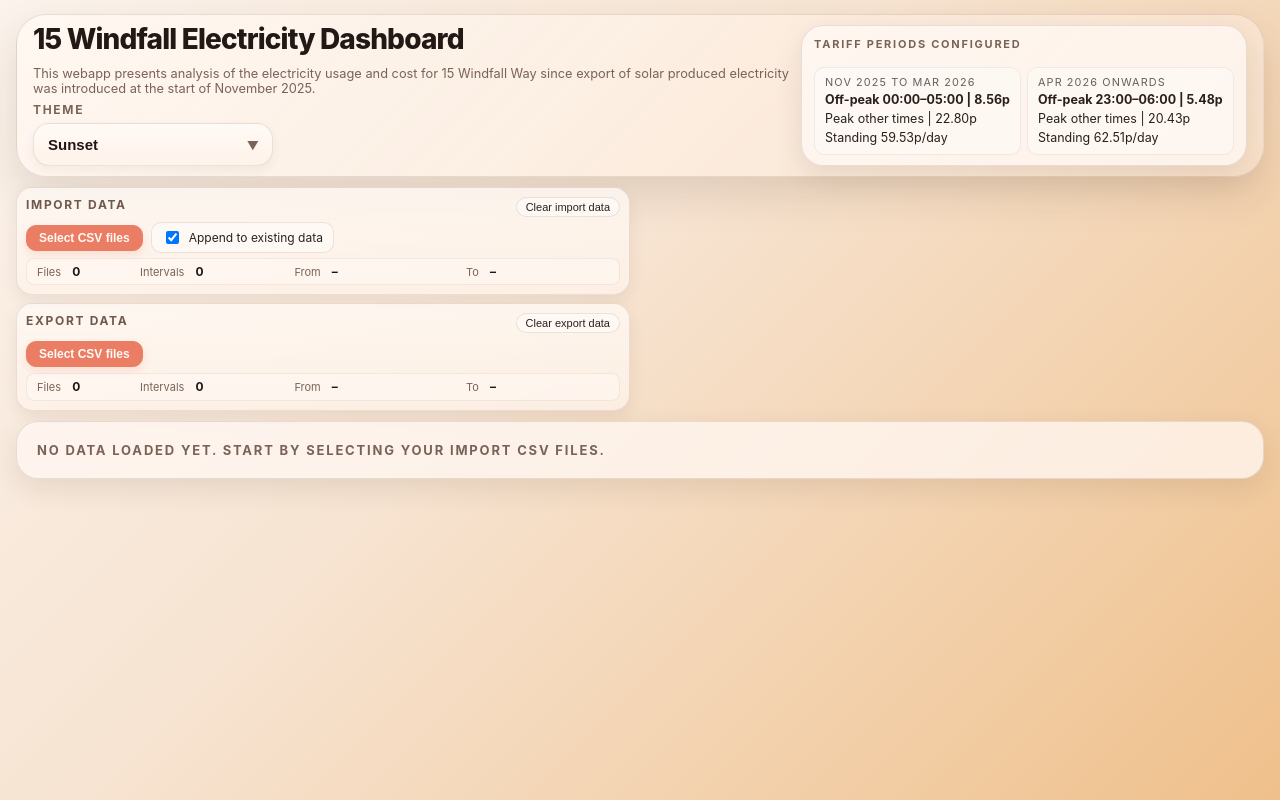
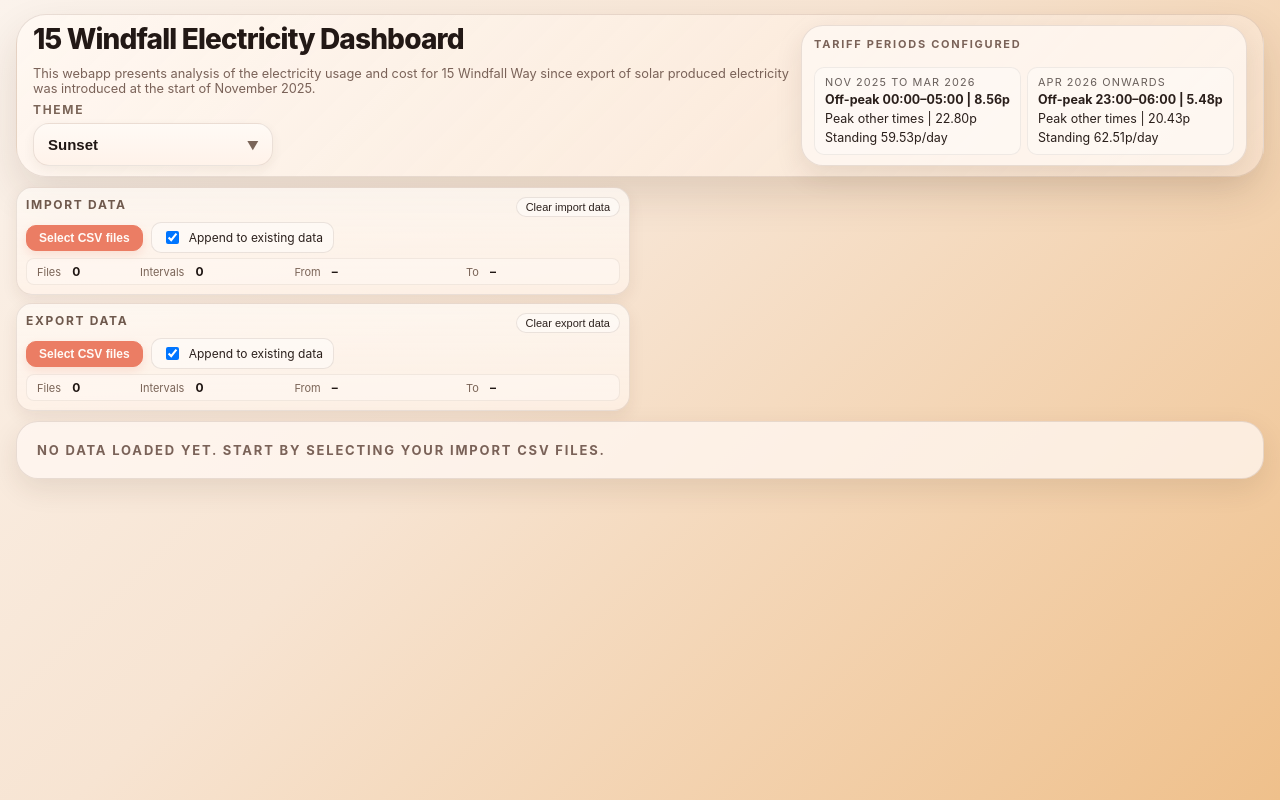
Before and after one commit to tompritchard/WindfallEnergyApp, a React (Vite) app: page / in a window 1280 px wide. Built offline with nearby package versions, Linux system fonts and the light colour scheme.

Commit message:
add append functionality to export data

```diff
--- a/src/App.tsx
+++ b/src/App.tsx
@@ -59,6 +59,7 @@ type StoredDashboardState = {
   fileNames?: string[];
   exportFileNames?: string[];
   appendMode?: boolean;
+  exportAppendMode?: boolean;
   selectedThemeId?: string;
 };
 
@@ -137,6 +138,7 @@ export default function App() {
   const [exportFileNames, setExportFileNames] = useState<string[]>([]);
   const [issues, setIssues] = useState<ParseIssue[]>([]);
   const [appendMode, setAppendMode] = useState<boolean>(true);
+  const [exportAppendMode, setExportAppendMode] = useState<boolean>(true);
   const [selectedThemeId, setSelectedThemeId] =
     useState<string>(defaultThemeId);
   const [hasRestoredState, setHasRestoredState] = useState<boolean>(false);
@@ -188,6 +190,9 @@ export default function App() {
       setAppendMode(
         typeof parsed.appendMode === "boolean" ? parsed.appendMode : true
       );
+      setExportAppendMode(
+        typeof parsed.exportAppendMode === "boolean" ? parsed.exportAppendMode : true
+      );
       setSelectedThemeId(
         typeof parsed.selectedThemeId === "string"
           ? parsed.selectedThemeId
@@ -202,6 +207,7 @@ export default function App() {
       setExportFileNames([]);
       setIssues([]);
       setAppendMode(true);
+      setExportAppendMode(true);
       setSelectedThemeId(defaultThemeId);
     } finally {
       setHasRestoredState(true);
@@ -218,6 +224,7 @@ export default function App() {
         fileNames,
         exportFileNames,
         appendMode,
+        exportAppendMode,
         selectedThemeId,
       };
       window.localStorage.setItem(STORAGE_KEY, JSON.stringify(payload));
@@ -230,6 +237,7 @@ export default function App() {
     fileNames,
     exportFileNames,
     appendMode,
+    exportAppendMode,
     selectedThemeId,
     hasRestoredState,
   ]);
@@ -324,9 +332,10 @@ export default function App() {
     }
 
     const combinedNewRows = parsedBatches.flat();
+    const baseRows = exportAppendMode ? exportRows : [];
     const dedupedMap = new Map<string, ExportRow>();
 
-    for (const row of [...exportRows, ...combinedNewRows]) {
+    for (const row of [...baseRows, ...combinedNewRows]) {
       const key = row.date.toISOString();
       dedupedMap.set(key, row);
     }
@@ -335,8 +344,9 @@ export default function App() {
       (a, b) => a.date.getTime() - b.date.getTime()
     );
 
+    const baseFileNames = exportAppendMode ? (exportFileNames ?? []) : [];
     const merged = Array.from(
-      new Set([...(exportFileNames ?? []), ...files.map((file) => file.name)])
+      new Set([...baseFileNames, ...files.map((file) => file.name)])
     ).sort();
 
     setExportRows(finalRows);
@@ -956,6 +966,8 @@ export default function App() {
               intervalCount={exportRows.length}
               firstDate={exportRows.length > 0 ? formatDisplayDate(formatDateKey(exportRows[0].date)) : null}
               lastDate={exportRows.length > 0 ? formatDisplayDate(formatDateKey(exportRows[exportRows.length - 1].date)) : null}
+              appendMode={exportAppendMode}
+              onAppendModeChange={setExportAppendMode}
               theme={theme}
             />
           </div>
--- a/src/components/ExportUploadPanel.tsx
+++ b/src/components/ExportUploadPanel.tsx
@@ -9,6 +9,8 @@ type ExportUploadPanelProps = {
   intervalCount: number;
   firstDate: string | null;
   lastDate: string | null;
+  appendMode: boolean;
+  onAppendModeChange: (value: boolean) => void;
   theme: DashboardTheme;
 };
 
@@ -41,6 +43,8 @@ export default function ExportUploadPanel({
   intervalCount,
   firstDate,
   lastDate,
+  appendMode,
+  onAppendModeChange,
   theme,
 }: ExportUploadPanelProps) {
   const ui = theme.components.uploadPanel;
@@ -73,6 +77,15 @@ export default function ExportUploadPanel({
           Select CSV files
         </button>
 
+        <label style={ui.optionChip}>
+          <input
+            type="checkbox"
+            checked={appendMode}
+            onChange={(e) => onAppendModeChange(e.target.checked)}
+          />
+          Append to existing data
+        </label>
+
         <input
           ref={inputRef}
           type="file"
```
